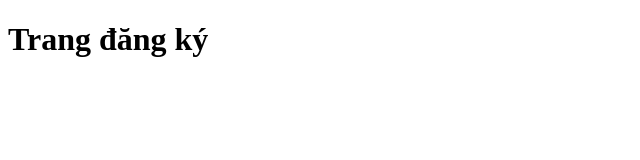
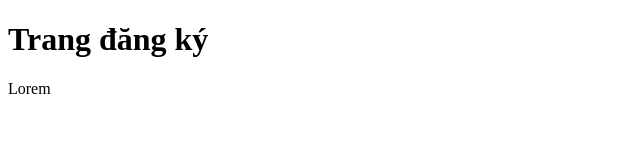
Before and after one commit to huyt39/du-an-1, a plain HTML site: page dang-ky.html in a window 1280 px wide. Shown: the full height of the page, 0-640 px from the left. Drawn offline with Linux system fonts and the light colour scheme.

Commit message:
Update dang ky

```diff
--- a/dang-ky.html
+++ b/dang-ky.html
@@ -7,5 +7,6 @@
 </head>
 <body>
     <h1>Trang đăng ký</h1>
+    <p>Lorem<p>
 </body>
 </html>
```
